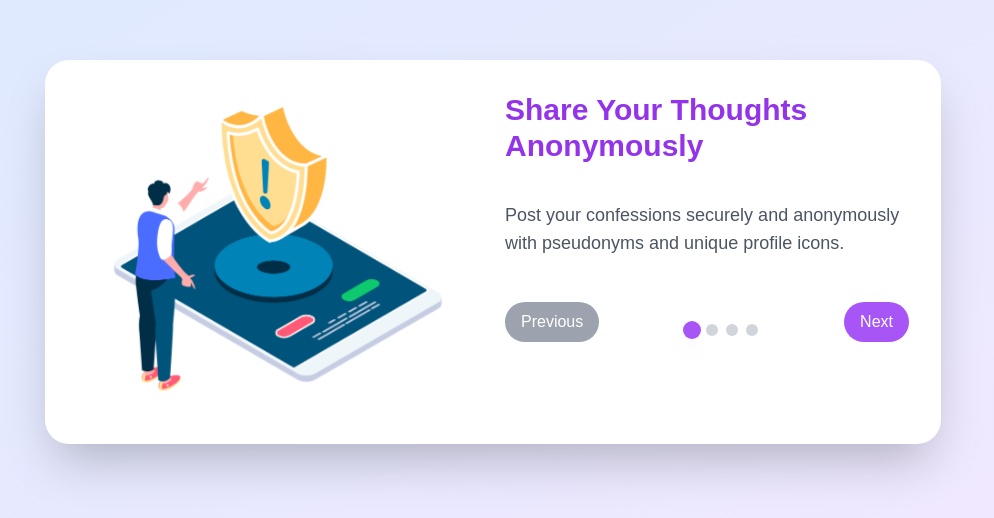
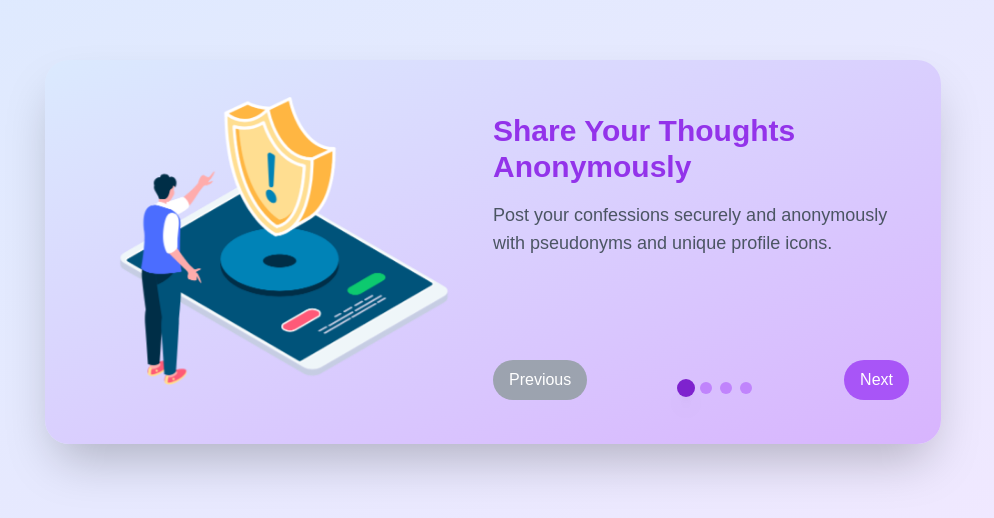
Before and after one commit to pk3808/Confessly, a Next.js app: page / in a window 1280 px wide. Shown: the part 148-666 px from the top of the page, without its empty margins (147-1141 px from the left). Built offline with nearby package versions, Linux system fonts and the light colour scheme.

Commit message:
intropage

```diff
--- a/app/pages/intro/intro.css
+++ b/app/pages/intro/intro.css
@@ -11,5 +11,8 @@
   }
 
   .floating-image {
-    animation: floatUpDown 5s ease-in-out infinite;
+    animation: floatUpDown 7s ease-in-out infinite;
   }
+  .transition-slide {
+  transition: transform 0.7s ease-in-out, opacity 0.7s ease-in-out;
+}
--- a/app/pages/intro/page.tsx
+++ b/app/pages/intro/page.tsx
@@ -1,8 +1,9 @@
-'use client';
+"use client";
 
 import { useState } from "react";
 import { useRouter } from "next/navigation";
 import "./intro.css";
+import { motion, AnimatePresence } from "framer-motion";
 
 const IntroPage = () => {
   const [currentSlide, setCurrentSlide] = useState(0);
@@ -52,29 +53,48 @@ const IntroPage = () => {
 
   return (
     <div className="h-screen w-screen bg-gradient-to-br from-blue-100 to-purple-100 flex items-center justify-center px-4">
-      <div className="bg-white shadow-2xl rounded-3xl flex flex-col md:flex-row w-full max-w-4xl p-6 md:p-8 transition-transform duration-500 hover:scale-105">
+      <div className="bg-gradient-to-br from-blue-100 to-purple-300 shadow-2xl rounded-3xl flex flex-col-reverse md:flex-row w-full max-w-4xl p-4 md:p-8 transition-transform duration-500 hover:scale-105">
         {/* Left Section - Image */}
-        <div className="flex-1 flex items-center justify-center">
-          <div className="w-full h-64 md:h-80 flex items-center justify-center overflow-hidden">
+        <div className="flex-1 flex w-full h-80 md:h-80 items-center justify-center overflow-hidden relative">
+          {slides.map((slide, index) => (
             <img
-              src={slides[currentSlide].image}
-              alt={slides[currentSlide].title}
-              className="w-full h-full object-contain animate-slideImage floating-image"
+              key={index}
+              src={slide.image}
+              alt={slide.title}
+              className={`absolute floating-image w-full h-full object-contain transition-all duration-700 ease-in-out ${
+                index === currentSlide
+                  ? "opacity-100 translate-x-0"
+                  : "opacity-0 translate-x-20"
+              }`}
             />
-          </div>
+          ))}
         </div>
 
         {/* Right Section - Info */}
-        <div className="flex-1 flex flex-col justify-between mt-6 md:mt-0 md:ml-6 min-h-[200px] max-h-[250px]">
-          <h2 className="text-2xl md:text-3xl font-bold text-purple-600 animate-slideIn">
-            {slides[currentSlide].title}
-          </h2>
-          <p className="text-gray-600 mt-4 text-base md:text-lg animate-fadeIn">
-            {slides[currentSlide].description}
-          </p>
+        <div className="flex-1 flex flex-col justify-between mt-6 md:mt-0  min-h-[300px] max-h-[350px]">
+          {/* Right Section - Info */}
+          <div className="flex-1 flex flex-col justify-between mt-6 md:mt-0   relative">
+            {slides.map((slide, index) => (
+              <div
+                key={index}
+                className={`absolute transition-all duration-700 ease-in-out md:mt-[5%] ${
+                  index === currentSlide
+                    ? "opacity-100 translate-x-0"
+                    : "opacity-0 translate-x-20"
+                }`}
+              >
+                <h2 className="text-2xl md:text-3xl font-bold text-purple-600">
+                  {slide.title}
+                </h2>
+                <p className="text-gray-600 mt-4 text-base md:text-lg">
+                  {slide.description}
+                </p>
+              </div>
+            ))}
+          </div>
 
           {/* Navigation Buttons */}
-          <div className="flex items-center justify-between mt-6">
+          <div className="flex items-center justify-between md:mb-[3%]">
             <button
               className={`py-2 px-4 rounded-full transition-all duration-500 transform focus:ring focus:ring-purple-300 ${
                 currentSlide === 0
@@ -92,8 +112,8 @@ const IntroPage = () => {
                   key={index}
                   className={`h-3 w-3 rounded-full transition-all duration-500 transform ${
                     index === currentSlide
-                      ? "bg-purple-500 scale-150 shadow-lg"
-                      : "bg-gray-300 scale-100"
+                      ? "bg-purple-700 scale-150 shadow-lg"
+                      : "bg-purple-400 scale-100"
                   }`}
                 ></span>
               ))}
--- a/package.json
+++ b/package.json
@@ -9,6 +9,7 @@
     "lint": "next lint"
   },
   "dependencies": {
+    "framer-motion": "^11.18.1",
     "next": "15.1.3",
     "react": "^19.0.0",
     "react-dom": "^19.0.0"
```
Also changed, not shown: 1 other file (tests, documents, lock files or other folders).
